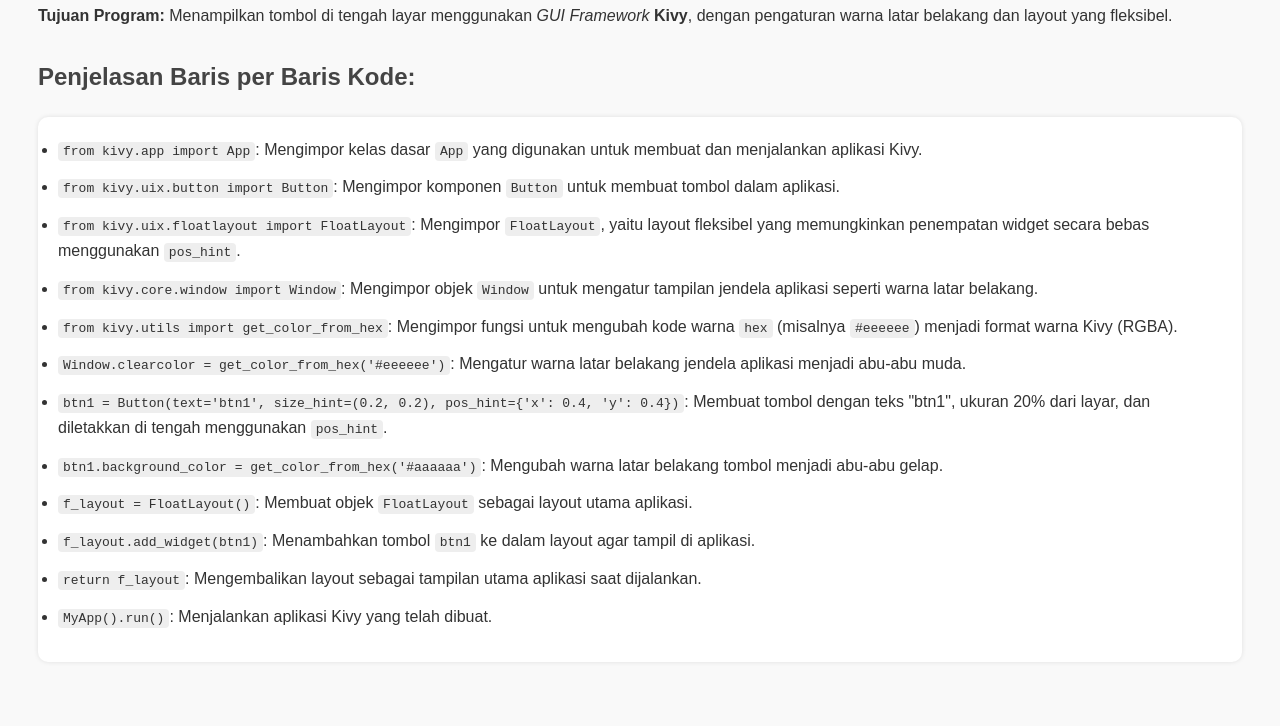
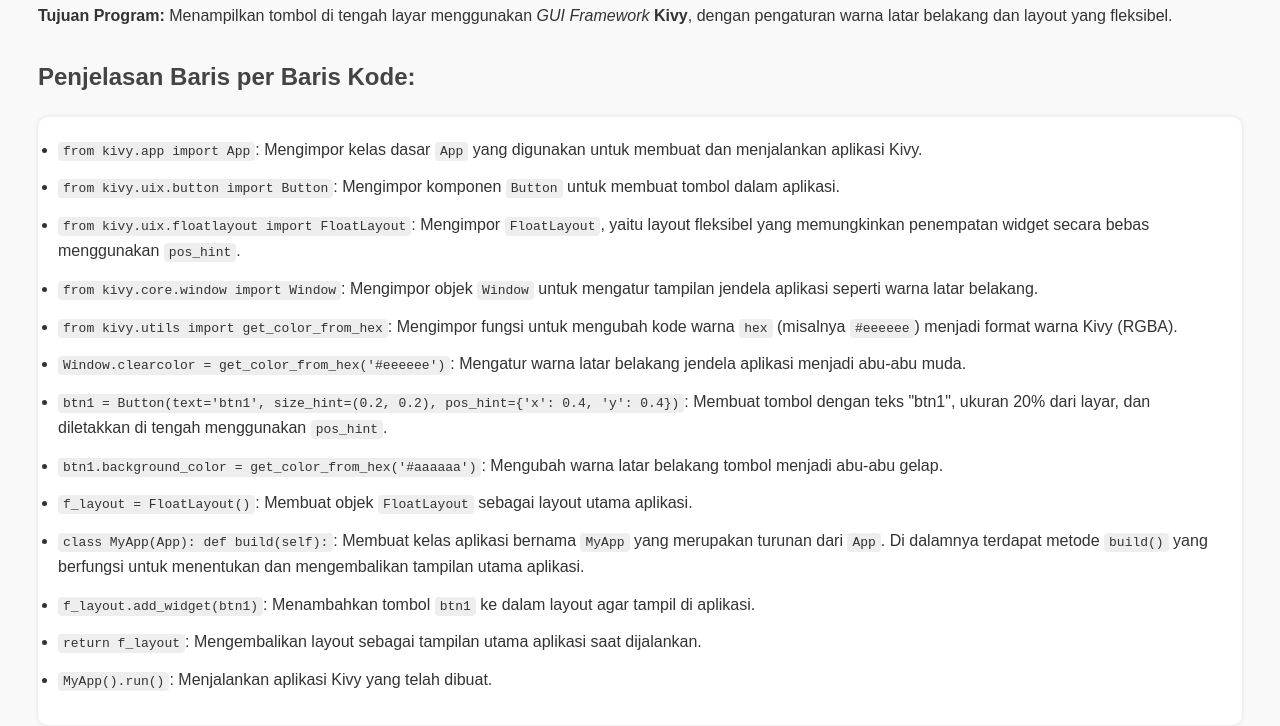
Before and after one commit to Balqis2603/balqis, a plain HTML site: page index.html in a window 1280 px wide. Shown: the part 124-850 px from the top of the page. Drawn offline with Linux system fonts and the light colour scheme.

Commit message:
Add files via upload

```diff
--- a/index.html
+++ b/index.html
@@ -70,6 +70,8 @@
 
     <li><code>f_layout = FloatLayout()</code>: Membuat objek <code>FloatLayout</code> sebagai layout utama aplikasi.</li>
 
+    <li><code>class MyApp(App): def build(self):</code>: Membuat kelas aplikasi bernama <code>MyApp</code> yang merupakan turunan dari <code>App</code>. Di dalamnya terdapat metode <code>build()</code> yang berfungsi untuk menentukan dan mengembalikan tampilan utama aplikasi.</li>
+
     <li><code>f_layout.add_widget(btn1)</code>: Menambahkan tombol <code>btn1</code> ke dalam layout agar tampil di aplikasi.</li>
 
     <li><code>return f_layout</code>: Mengembalikan layout sebagai tampilan utama aplikasi saat dijalankan.</li>
@@ -77,7 +79,7 @@
     <li><code>MyApp().run()</code>: Menjalankan aplikasi Kivy yang telah dibuat.</li>
   </ul>
 
-  <!-- Link GitHub disimpan tapi tidak ditampilkan -->
+  <!-- Link GitHub tetap ada tapi tidak tampil -->
   <a href="https://github.com/usernamekamu/namarepo" class="hidden">GitHub Repo</a>
 
 </body>
```
